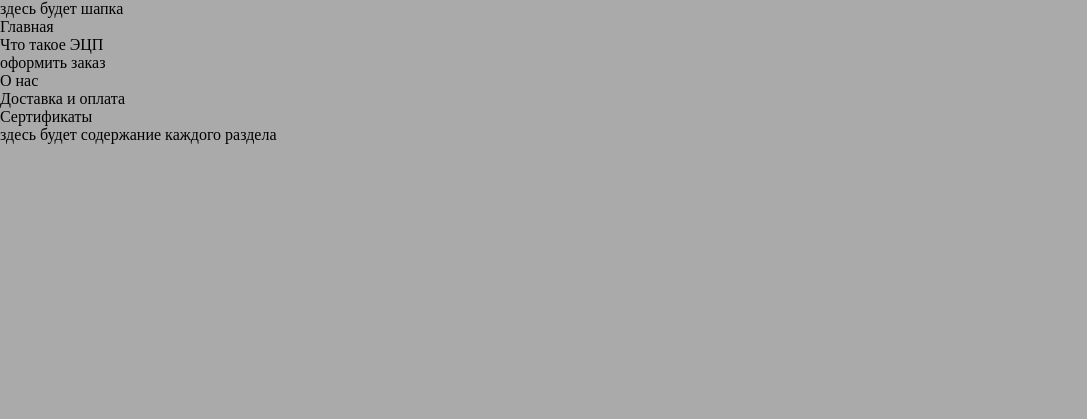
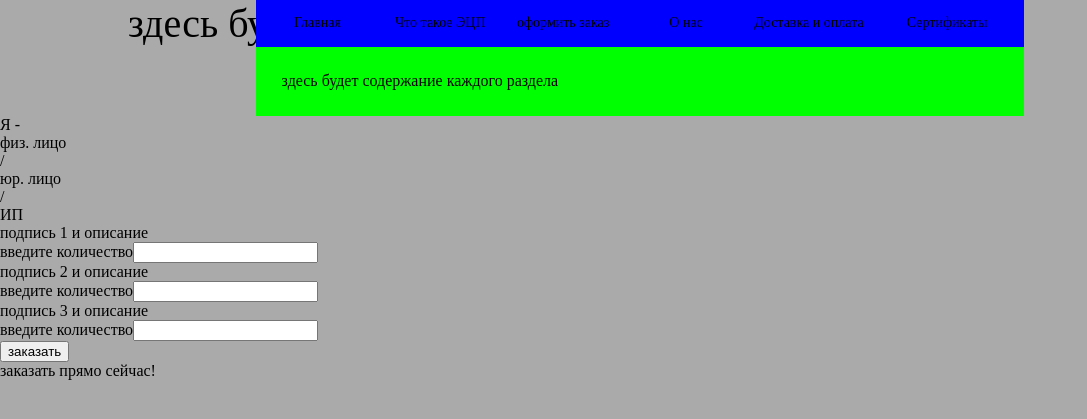
Before and after one commit to vhexx/side_repo, a Django app: template esign/esign/templates/template.html in a window 1280 px wide. Shown: the top 419 px of the page, without its empty margins (0-1087 px from the left). Run offline with Django 3.2, Linux system fonts and the light colour scheme; the template is opened without the code that fills it, so the values that code supplies are empty.

Commit message:
Update template.html

```diff
--- a/esign/esign/templates/template.html
+++ b/esign/esign/templates/template.html
@@ -3,19 +3,60 @@
  <head>
  	<meta http-equiv="Content-Type" content="text/html; charset=utf-8" />
   <link rel="stylesheet" type="text/css" href="style.css">
+
+  <!--[if lt IE 9]>
+    <script src="http://css3-mediaqueries-js.googlecode.com/svn/trunk/css3-mediaqueries.js"></script>
+    <link rel="stylesheet" type="text/css" href="ie_style.css">
+  <![endif]-->
+
  </head>
  <body>
- 	<div class="header">здесь будет шапка</div>
-  <div class="navigation">
-    <div class="sect1">Главная</div>
-    <div class="sect2">Что такое ЭЦП</div>
-    <div class="sect3">оформить заказ</div>
-    <div class="sect4">О нас</div>
-    <div class="sect5">Доставка и оплата</div>
-    <div class="sect6">Сертификаты</div>
+ <div id="page_container">
+ 	<div id="header">
+    <div id="name">здесь будет название</div>
+    <div id="contacts">здесь будут контактные данные</div>
   </div>
-  <div class="content">
-    здесь будет содержание каждого раздела
+  <div id="navigation">
+    <div class="sect" id="sect1">Главная</div>
+    <div class="sect" id="sect2">Что такое ЭЦП</div>
+    <div class="sect" id="sect3">оформить заказ</div>
+    <div class="sect" id="sect4">О нас</div>
+    <div class="sect" id="sect5">Доставка и оплата</div>
+    <div class="sect" id="sect6">Сертификаты</div>
   </div>
+  <div id="content_area">
+    <div id="conent">
+      здесь будет содержание каждого раздела
+    </div>
+  </div>
+
+  <div id="floating_menu">
+    <div id="hidden_menu">
+      Я -
+      <div id="show_fiz">физ. лицо</div>
+      /
+      <div id="show_yur">юр. лицо</div>
+      /
+      <div id="show_ip">ИП</div>
+      <form name="cart_form" id="cform">
+        <div id="fiz" class="floating_block">
+          подпись 1 и описание</br>
+          введите количество<input type="text" name="num1">
+        </div>
+        <div id="yur" class="floating_block">
+          подпись 2 и описание</br>
+          введите количество<input type="text" name="num2">
+        </div>
+        <div id="ip" class="floating_block">
+          подпись 3 и описание</br>
+          введите количество<input type="text" name="num3">
+        </div>
+        <div id="order_button"><input type="submit" value="заказать"></div>
+      </form>
+    </div>
+    <div id="show_menu">заказать прямо сейчас!</div>
+  </div>
+
+ </div>
  </body>
 </html>
```
